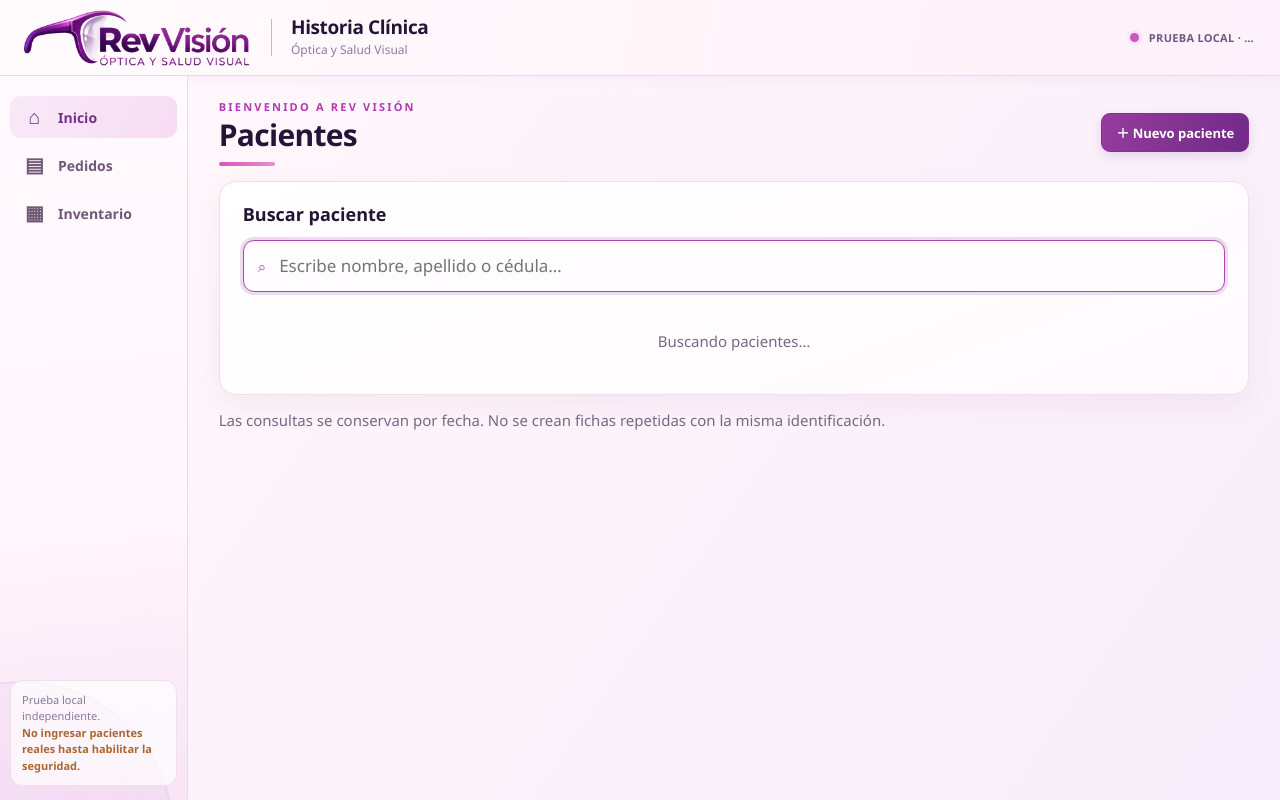
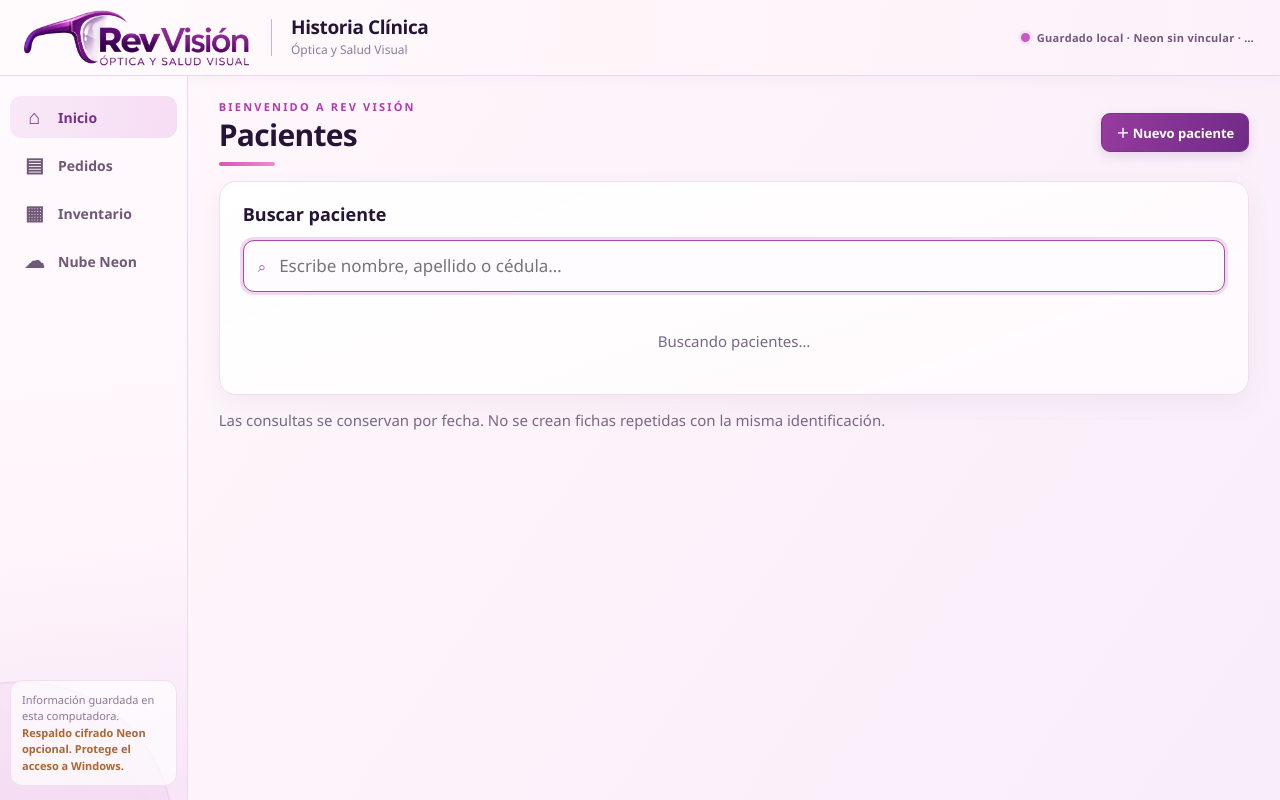
Before and after one commit to fanserick-star/revvision-updates, a plain HTML site: page src/ui/index.html in a window 1280 px wide. Drawn offline with Linux system fonts and the light colour scheme; no server answers.

Commit message:
Revvision: sustituir rótulo de prueba por estado real y añadir Nube Neon con AFK

```diff
--- a/src/ui/index.html
+++ b/src/ui/index.html
@@ -15,14 +15,15 @@
       <div class="brand-divider" aria-hidden="true"></div>
       <div class="brand-title"><b>Historia Clínica</b><small>Óptica y Salud Visual</small></div>
     </div>
-    <div class="session"><span class="dot"></span> PRUEBA LOCAL · <span id="appVer">…</span></div>
+    <div class="session"><span class="dot"></span><span id="rvConnectionState" data-state="local" role="status" aria-live="polite">Guardado local · Comprobando Neon…</span> · <span id="appVer">…</span></div>
   </header>
   <div class="layout">
     <nav class="sidenav" aria-label="Navegación principal">
       <button id="navHome" class="navlink selected"><span class="navicon" aria-hidden="true">⌂</span><span>Inicio</span></button>
       <button id="navOrders" class="navlink"><span class="navicon" aria-hidden="true">▤</span><span>Pedidos</span></button>
       <button id="navInventory" class="navlink"><span class="navicon" aria-hidden="true">▦</span><span>Inventario</span></button>
-      <div class="sidenote">Prueba local independiente.<br><strong>No ingresar pacientes reales hasta habilitar la seguridad.</strong></div>
+      <button id="navNeon" class="navlink"><span class="navicon" aria-hidden="true">☁</span><span>Nube Neon</span></button>
+      <div class="sidenote">Información guardada en esta computadora.<br><strong>Respaldo cifrado Neon opcional. Protege el acceso a Windows.</strong></div>
     </nav>
     <main id="app"><div class="loading">Iniciando Rev Visión…</div></main>
   </div>
@@ -31,5 +32,7 @@
   <script src="/app.js" defer></script>
   <script src="/receipt_print.js" defer></script>
   <script src="/commerce_ui.js" defer></script>
+  <script src="/neon_ui.js" defer></script>
+  <script src="/connection_status.js" defer></script>
 </body>
 </html>
```
